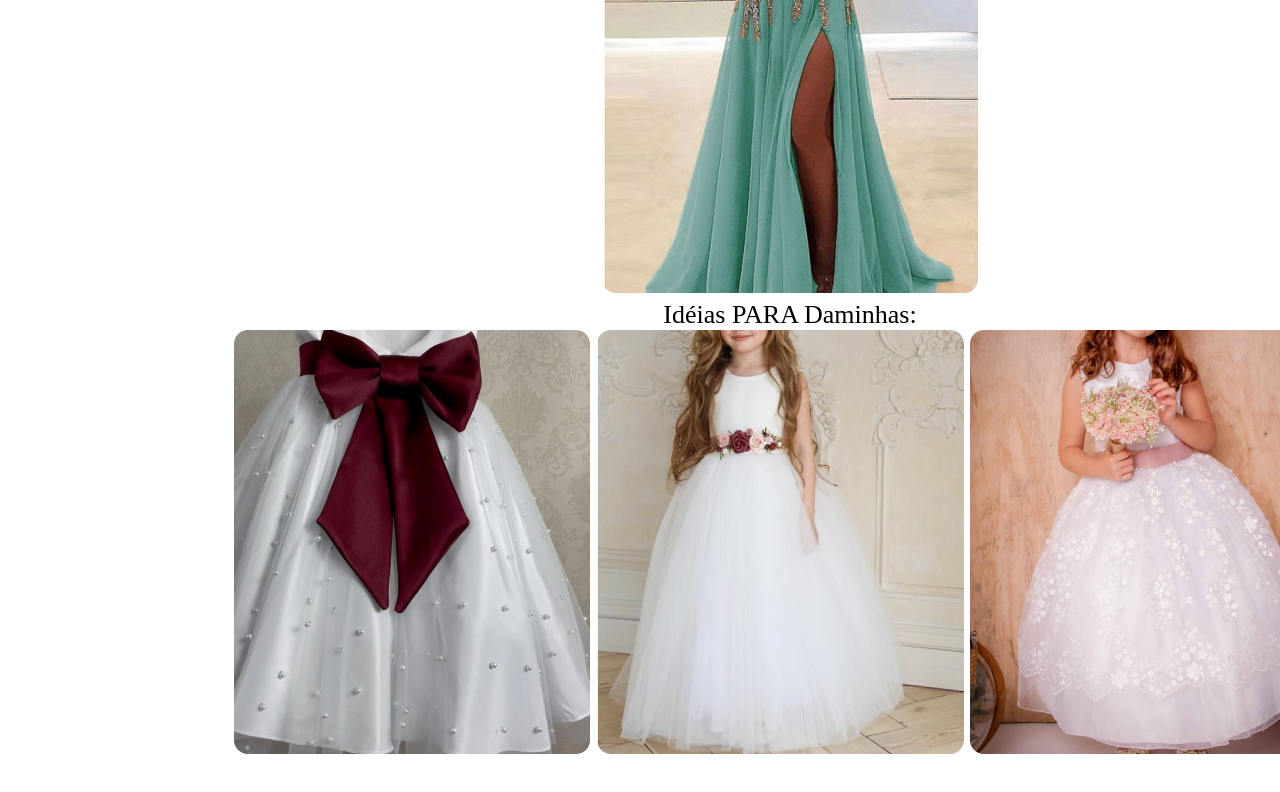
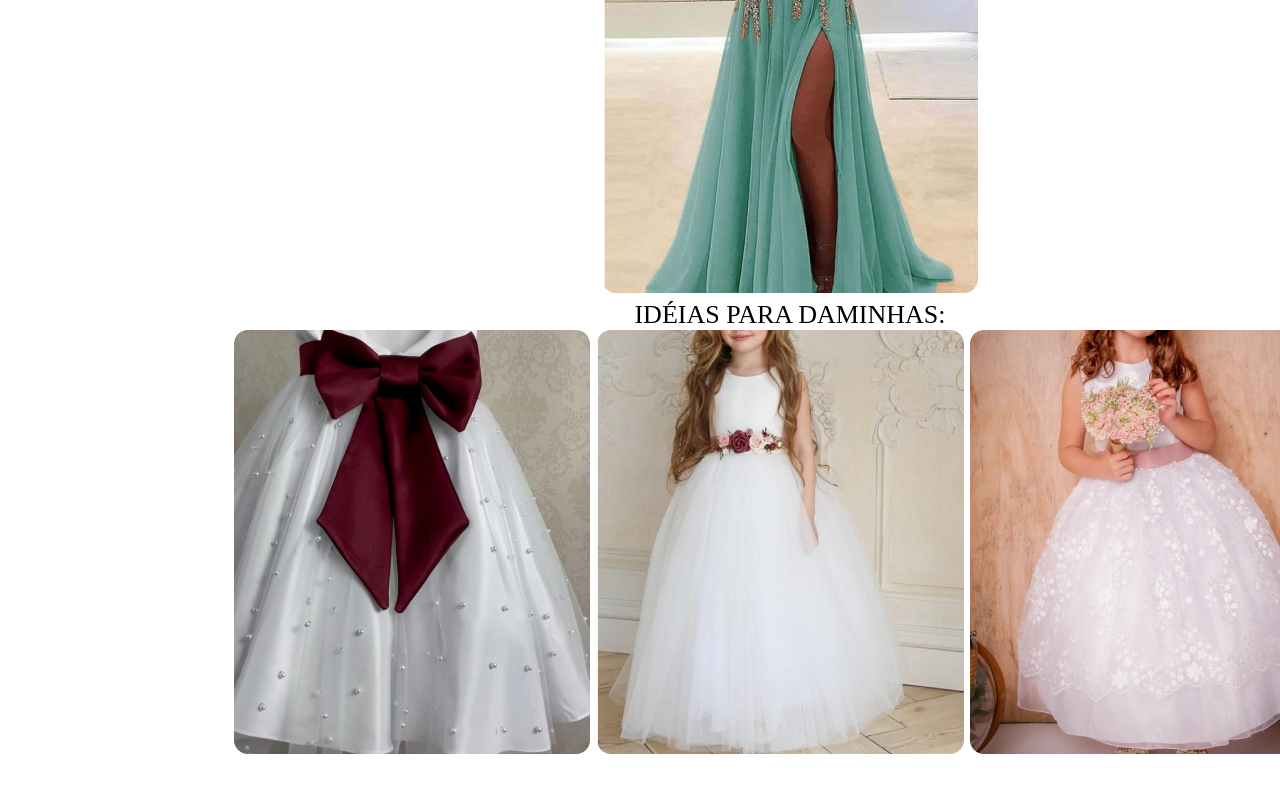
Before and after one commit to AnaLiviaSantos/Sarana-s, a plain HTML site: page index.html in a window 1280 px wide. Shown: the part 2628-3420 px from the top of the page. Drawn offline with Linux system fonts and the light colour scheme.

Commit message:
Sarana's

```diff
--- a/index.html
+++ b/index.html
@@ -37,7 +37,7 @@
 		<div class="imagem5">
 		<img src="imagem/madrinha3.png">
 		<div class="imagem6">
-			<p>Idéias PARA Daminhas:</p>
+			<p>IDÉIAS PARA DAMINHAS:</p>
 		<img src="imagem/daminha1.png">
 		<img src="imagem/daminha2.png">
 		<img src="imagem/daminha3.png">
```
